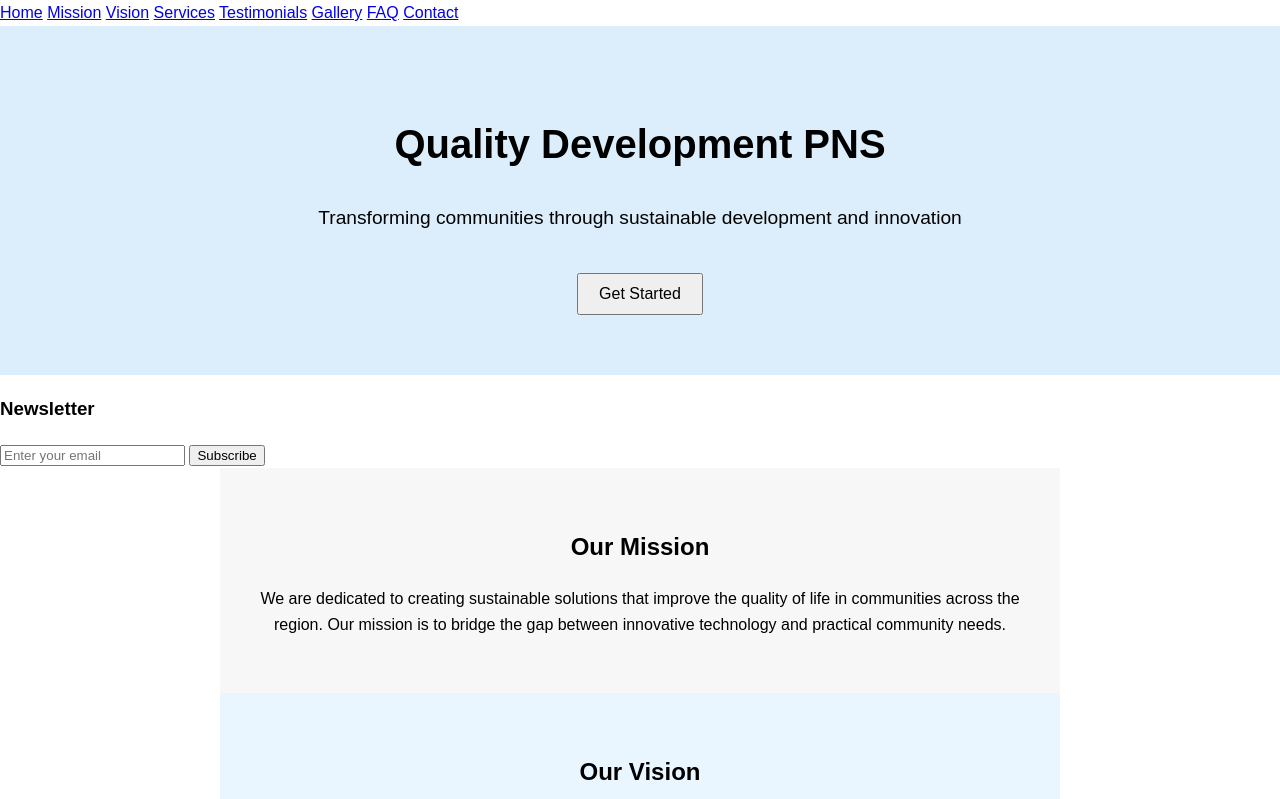
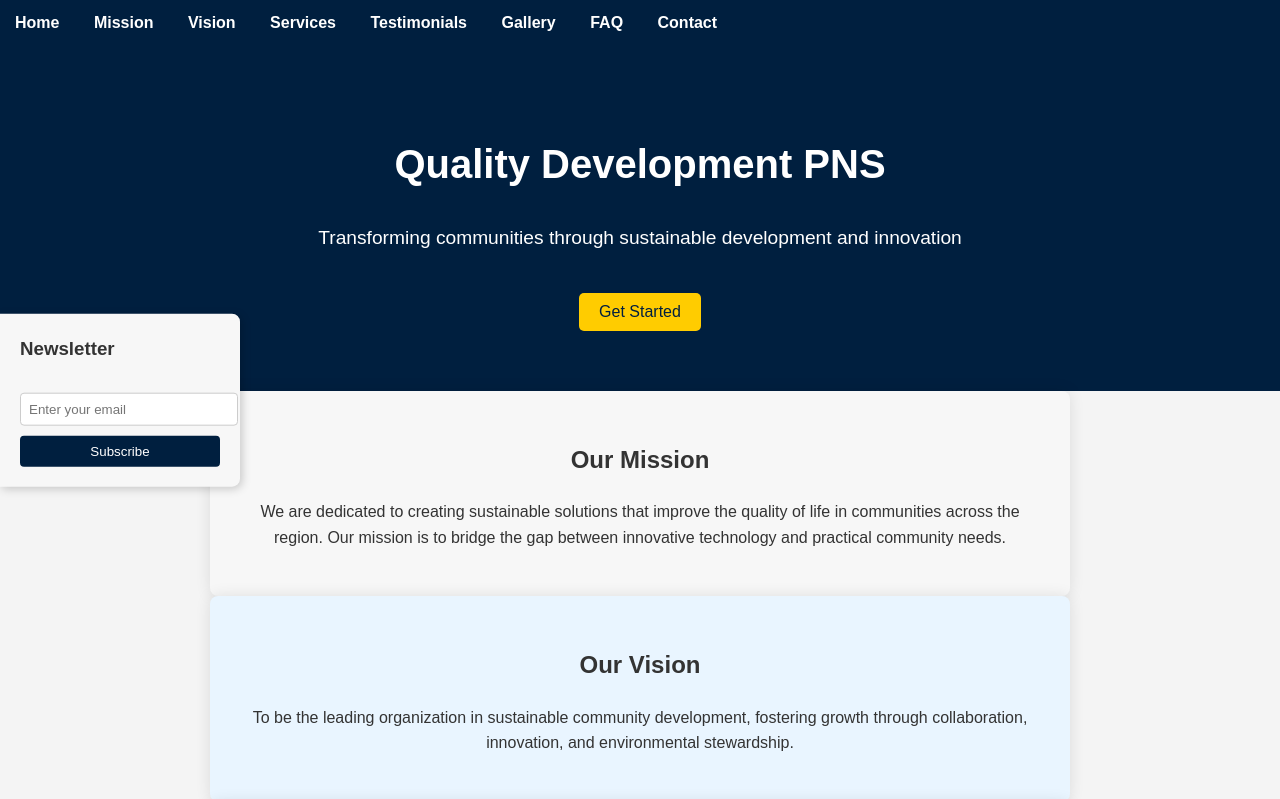
Before and after one commit to Dount-Holestien/for-tre, a plain HTML site: page index.html in a window 1280 px wide. Shown: the top 799 px of the page. Drawn offline with Linux system fonts and the light colour scheme; a script that the page names is missing.

Commit message:
Update style.css

```diff
--- a/style.css
+++ b/style.css
@@ -1,52 +1,164 @@
+:root {
+  --primary: #001f3f;
+  --secondary: #ffcc00;
+  --accent: #0077cc;
+  --text-dark: #333;
+  --text-light: #fff;
+}
+
 body {
   font-family: Arial, sans-serif;
   margin: 0;
   padding: 0;
   line-height: 1.6;
+  background-color: #f4f4f4;
+  color: var(--text-dark);
 }
+
 header, footer, section {
   padding: 40px 20px;
   text-align: center;
 }
+
+nav {
+  background-color: var(--primary);
+  padding: 10px 0;
+  position: sticky;
+  top: 0;
+  z-index: 999;
+}
+
+nav a {
+  color: var(--text-light);
+  text-decoration: none;
+  margin: 0 15px;
+  font-weight: bold;
+  transition: color 0.3s;
+}
+
+nav a:hover {
+  text-decoration: underline;
+  color: var(--secondary);
+}
+
 .hero {
-  background-color: #dceefb;
+  background-color: var(--primary);
+  color: var(--text-light);
   padding: 60px 20px;
 }
+
 .hero h1 {
   font-size: 2.5rem;
 }
+
 .hero p {
   font-size: 1.2rem;
 }
+
 .hero button {
   padding: 10px 20px;
   font-size: 1rem;
   margin-top: 20px;
   cursor: pointer;
+  background-color: var(--secondary);
+  color: var(--primary);
+  border: none;
+  border-radius: 5px;
+  transition: background-color 0.3s;
 }
-.mission-section, .vision-section, .services-section, .testimonials, .gallery, .faq, .contact-section {
+
+.hero button:hover {
+  background-color: #e6b800;
+}
+
+.newsletter-section {
+  position: fixed;
+  top: 50%;
+  left: 0;
+  transform: translateY(-50%);
+  background-color: #f7f7f7;
+  border-radius: 0 8px 8px 0;
+  padding: 20px;
+  width: 200px;
+  box-shadow: 2px 2px 10px rgba(0,0,0,0.2);
+}
+
+.newsletter-section h3 {
+  margin-top: 0;
+}
+
+.newsletter-section input[type="email"] {
+  width: 100%;
+  padding: 8px;
+  margin: 10px 0;
+  border: 1px solid #ccc;
+  border-radius: 4px;
+}
+
+.newsletter-section button {
+  padding: 8px;
+  width: 100%;
+  background-color: var(--primary);
+  color: white;
+  border: none;
+  border-radius: 4px;
+  cursor: pointer;
+  transition: background-color 0.3s;
+}
+
+.newsletter-section button:hover {
+  background-color: #004080;
+}
+
+.mission-section,
+.vision-section,
+.services-section,
+.testimonials,
+.gallery,
+.faq,
+.contact-section {
   max-width: 800px;
   margin: 0 auto;
+  background-color: white;
+  padding: 30px;
+  border-radius: 8px;
+  box-shadow: 0 0 15px rgba(0, 0, 0, 0.1);
 }
-.mission-section, .services-section, .faq {
+
+.mission-section,
+.services-section,
+.faq {
   background-color: #f7f7f7;
 }
+
 .vision-section {
   background-color: #e9f5ff;
 }
+
 .gallery img {
   width: 100%;
   max-width: 400px;
   margin: 10px auto;
+  border-radius: 5px;
+  transition: transform 0.3s;
 }
+
+.gallery img:hover {
+  transform: scale(1.05);
+}
+
 ul {
   text-align: left;
   list-style: disc inside;
 }
+
 blockquote {
   font-style: italic;
   margin: 20px auto;
+  border-left: 5px solid var(--accent);
+  padding-left: 15px;
 }
+
 .contact-section input,
 .contact-section textarea {
   width: 100%;
@@ -57,35 +169,51 @@ blockquote {
   border-radius: 5px;
   font-size: 1rem;
 }
+
 .contact-section button {
   padding: 10px 30px;
-  background-color: #333;
+  background-color: var(--accent);
   color: white;
   border: none;
   border-radius: 6px;
   cursor: pointer;
+  transition: background-color 0.3s;
 }
+
+.contact-section button:hover {
+  background-color: #005fa3;
+}
+
 .service-button {
   display: inline-block;
   margin: 10px;
   padding: 10px 20px;
-  background-color: #0077cc;
+  background-color: var(--accent);
   color: white;
   border: none;
   border-radius: 5px;
   cursor: pointer;
+  transition: background-color 0.3s, transform 0.2s;
 }
+
 .service-button.selected {
+  background-color: var(--primary);
+}
+
+.service-button:hover {
   background-color: #005fa3;
+  transform: scale(1.02);
 }
+
 .thank-you-message {
   display: none;
   margin-top: 20px;
   font-weight: bold;
   color: green;
 }
+
 footer {
-  background-color: #333;
+  background-color: var(--primary);
   color: white;
   font-size: 0.9rem;
 }
```
